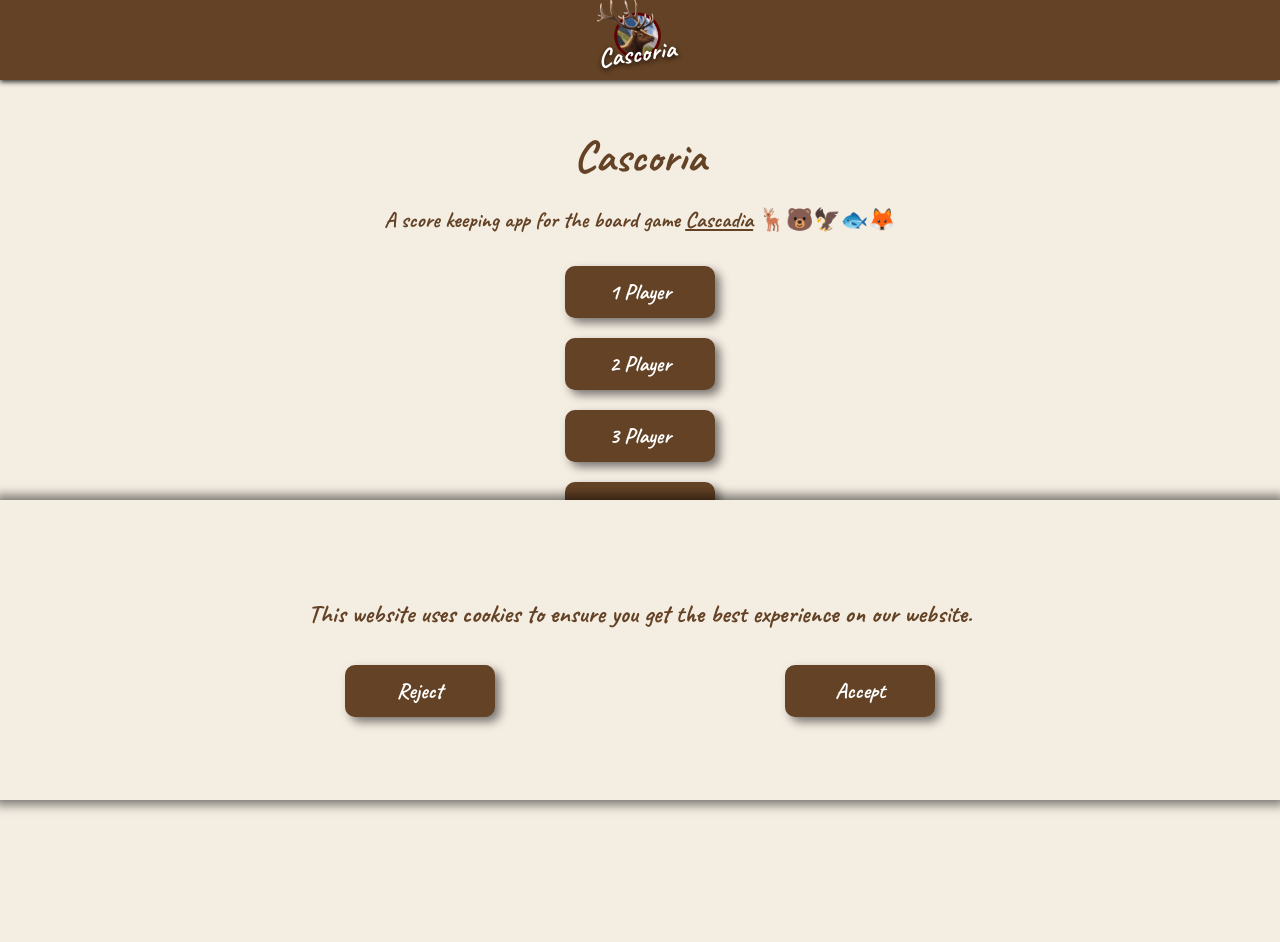
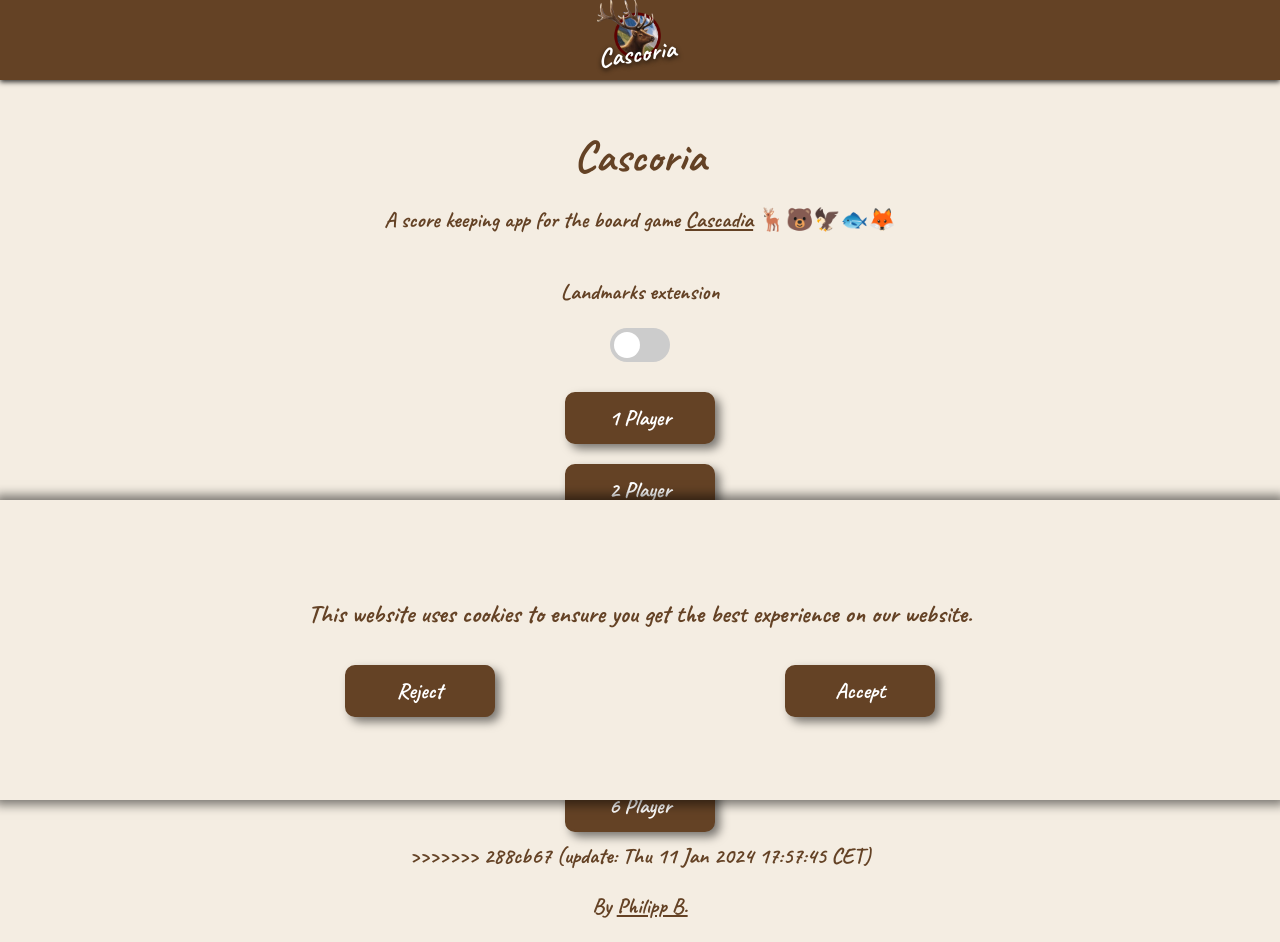
Before and after one commit to cophilot/cascoria, a Vue app: page /#/ in a window 1280 px wide. Before the commit the page ends 800 px from the top, so only its background shows below. Built offline with nearby package versions, Linux system fonts and the light colour scheme; a web font is replaced by a local one.

Commit message:
update: Thu 11 Jan 2024 17:58:10 CET

```diff
--- a/src/components/CasTable.vue
+++ b/src/components/CasTable.vue
@@ -34,7 +34,9 @@
         [0, 0, 0, 0, 0, 0]
       ],
       coneRow: [0, 0, 0, 0, 0, 0],
-      names: ['', '', '', '', '', '']
+      extensionRow: [0, 0, 0, 0, 0, 0],
+      names: ['', '', '', '', '', ''],
+      extensionEnabled: false
     };
   },
   watch: {
@@ -48,10 +50,15 @@
   },
 
   mounted() {
+    if (this.$route.path.includes('landmarks')) {
+      this.extensionEnabled = true;
+    }
+
     setTimeout(() => {
       const wMatrix = LocalStorageService.get(this.count + 'wMatrix');
       const hMatrix = LocalStorageService.get(this.count + 'hMatrix');
       const coneRow = LocalStorageService.get(this.count + 'coneRow');
+      const extensionRow = LocalStorageService.get(this.count + 'extensionRow');
       const names = LocalStorageService.get(this.count + 'names');
       if (wMatrix) {
         this.wMatrix = JSON.parse(wMatrix);
@@ -61,6 +68,9 @@
       }
       if (coneRow) {
         this.coneRow = JSON.parse(coneRow);
+      }
+      if (extensionRow) {
+        this.extensionRow = JSON.parse(extensionRow);
       }
       if (names) {
         this.names = JSON.parse(names);
@@ -73,6 +83,7 @@
       localStorage.removeItem(this.count + 'wMatrix');
       localStorage.removeItem(this.count + 'hMatrix');
       localStorage.removeItem(this.count + 'coneRow');
+      localStorage.removeItem(this.count + 'extensionRow');
       localStorage.removeItem(this.count + 'names');
       this.wMatrix = [
         [0, 0, 0, 0, 0, 0],
@@ -89,6 +100,7 @@
         [0, 0, 0, 0, 0, 0]
       ];
       this.coneRow = [0, 0, 0, 0, 0, 0];
+      this.extensionRow = [0, 0, 0, 0, 0, 0];
       this.names = ['', '', '', '', '', ''];
     },
 
@@ -124,6 +136,14 @@
       LocalStorageService.set(
         this.count + 'coneRow',
         JSON.stringify(this.coneRow)
+      );
+    },
+    setExtensionRow(player: number, event: Event) {
+      this.extensionRow[player - 1] =
+        parseInt((event.target as HTMLInputElement).value) || 0;
+      LocalStorageService.set(
+        this.count + 'extensionRow',
+        JSON.stringify(this.extensionRow)
       );
     },
     setName(player: number, event: Event) {
@@ -239,7 +259,12 @@
     getTotalScore() {
       const result = [];
       for (let i = 0; i < this.count; i++) {
-        result.push(this.getWScore[i] + this.getHScore[i] + this.coneRow[i]);
+        result.push(
+          this.getWScore[i] +
+            this.getHScore[i] +
+            this.coneRow[i] +
+            this.extensionRow[i]
+        );
       }
       return result;
     }
@@ -555,6 +580,28 @@
           </p>
         </td>
       </tr>
+      <tr class="sub-divider" v-if="extensionEnabled">
+        <td class="icon-td">
+          <img
+            src="@/assets/icons/extension.png"
+            alt="Landmarks"
+            class="icon"
+          />
+        </td>
+        <td v-for="n in getArray()" :key="'C' + n" class="num-td">
+          <input
+            type="number"
+            placeholder="0"
+            class="my-input print-off"
+            :id="'C' + n"
+            @input="setExtensionRow(n, $event)"
+            :value="extensionRow[n - 1] == 0 ? '' : extensionRow[n - 1]"
+          />
+          <p class="print-only print-label">
+            {{ extensionRow[n - 1] }}
+          </p>
+        </td>
+      </tr>
       <tr class="final-score">
         <td class="icon-td">
           <img
--- a/src/router/index.ts
+++ b/src/router/index.ts
@@ -12,6 +12,11 @@
       path: '/table/:count',
       name: 'table',
       component: () => import('../views/TableView.vue')
+    },
+    {
+      path: '/table/landmarks/:count',
+      name: 'tableExtension',
+      component: () => import('../views/TableView.vue')
     }
   ]
 });
--- a/src/views/HomeView.vue
+++ b/src/views/HomeView.vue
@@ -1,9 +1,32 @@
 <script lang="ts">
+import LocalStorageService from '@/services/LocalStorageService';
+
 export default {
   name: 'HomeView',
+  data() {
+    return {
+      extensionEnabled: false
+    };
+  },
+  mounted() {
+    const extensionEnabled = LocalStorageService.get('extensionEnabled');
+    if (extensionEnabled) {
+      this.extensionEnabled = extensionEnabled === 'true';
+    }
+    console.log('extensionEnabled', this.extensionEnabled);
+  },
   methods: {
     goToTable(count: number) {
-      this.$router.push({ name: 'table', params: { count: count } });
+      this.$router.push({
+        name: this.extensionEnabled ? 'tableExtension' : 'table',
+        params: { count: count }
+      });
+    },
+    onExtensionChange() {
+      LocalStorageService.set(
+        'extensionEnabled',
+        this.extensionEnabled.toString()
+      );
     }
   }
 };
@@ -20,19 +43,99 @@
     >
     🦌🐻🦅🐟🦊
   </p>
+  <p>Landmarks extension</p>
+  <!-- Rounded switch -->
+  <label class="switch">
+    <input
+      type="checkbox"
+      v-model="extensionEnabled"
+      @change="onExtensionChange()"
+    />
+    <span class="slider round"></span>
+  </label>
   <button class="btn" @click="goToTable(1)">1 Player</button>
   <button class="btn" @click="goToTable(2)">2 Player</button>
   <button class="btn" @click="goToTable(3)">3 Player</button>
   <button class="btn" @click="goToTable(4)">4 Player</button>
+<<<<<<< HEAD
   <!--  <button class="btn" @click="goToTable(5)">5 Player</button>
   <button class="btn" @click="goToTable(6)">6 Player</button> -->
+=======
+  <button class="btn" @click="goToTable(5)">5 Player</button>
+  <button class="btn" @click="goToTable(6)">6 Player</button>
+>>>>>>> 288cb67 (update: Thu 11 Jan 2024 17:57:45 CET)
   <p>By <a href="https://github.com/cophilot" target="_blank">Philipp B.</a></p>
 </template>
 <style scoped lang="scss">
+@import '@/variables';
+
 h1 {
   margin-bottom: 0px;
 }
 .info {
   width: 90%;
 }
+/* The switch - the box around the slider */
+.switch {
+  position: relative;
+  display: inline-block;
+  width: 60px;
+  height: 34px;
+  margin-bottom: 20px;
+}
+
+/* Hide default HTML checkbox */
+.switch input {
+  opacity: 0;
+  width: 0;
+  height: 0;
+}
+
+/* The slider */
+.slider {
+  position: absolute;
+  cursor: pointer;
+  top: 0;
+  left: 0;
+  right: 0;
+  bottom: 0;
+  background-color: #ccc;
+  -webkit-transition: 0.4s;
+  transition: 0.4s;
+}
+
+.slider:before {
+  position: absolute;
+  content: '';
+  height: 26px;
+  width: 26px;
+  left: 4px;
+  bottom: 4px;
+  background-color: white;
+  -webkit-transition: 0.4s;
+  transition: 0.4s;
+}
+
+input:checked + .slider {
+  background-color: $prim-color;
+}
+
+input:focus + .slider {
+  box-shadow: 0 0 1px $prim-color;
+}
+
+input:checked + .slider:before {
+  -webkit-transform: translateX(26px);
+  -ms-transform: translateX(26px);
+  transform: translateX(26px);
+}
+
+/* Rounded sliders */
+.slider.round {
+  border-radius: 34px;
+}
+
+.slider.round:before {
+  border-radius: 50%;
+}
 </style>
```
Also changed, not shown: src/assets/icons/extension.png (added), 1 other file (tests, documents, lock files or other folders).
